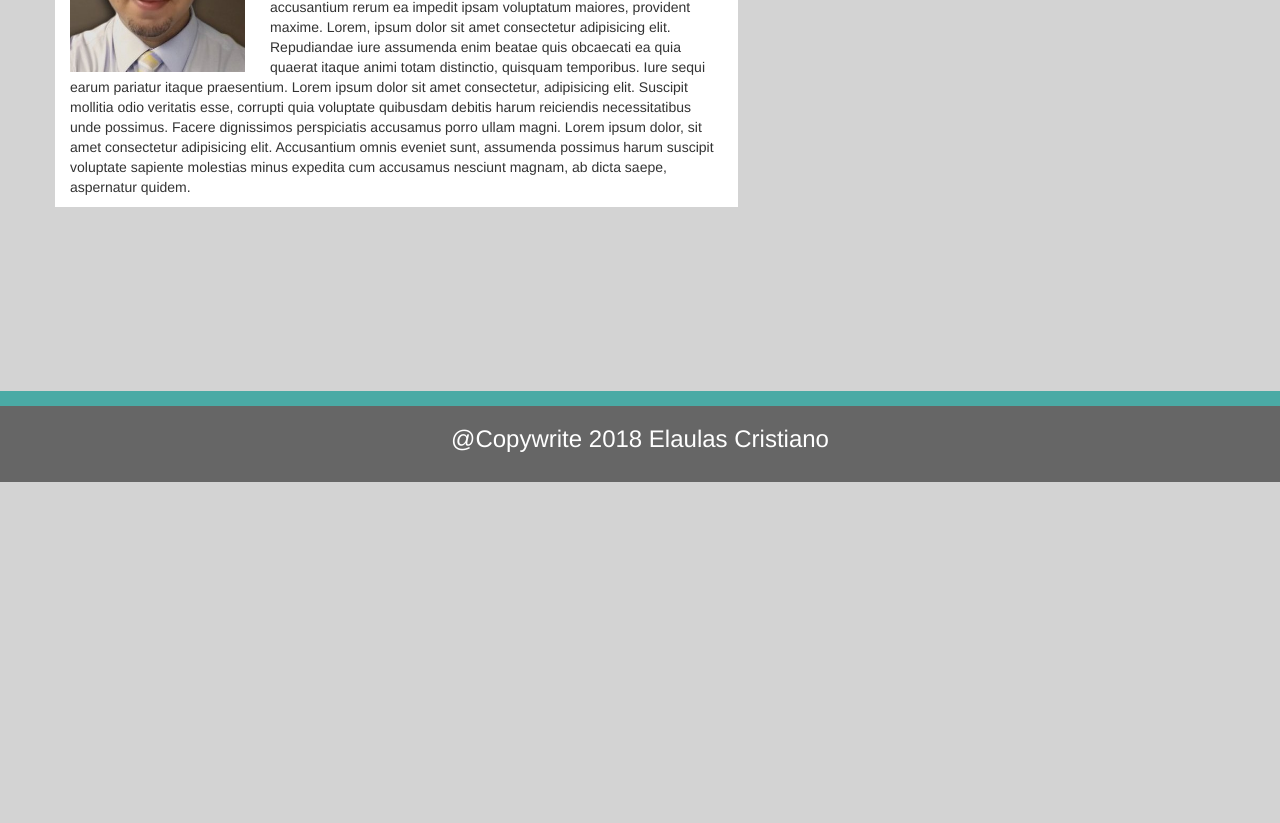
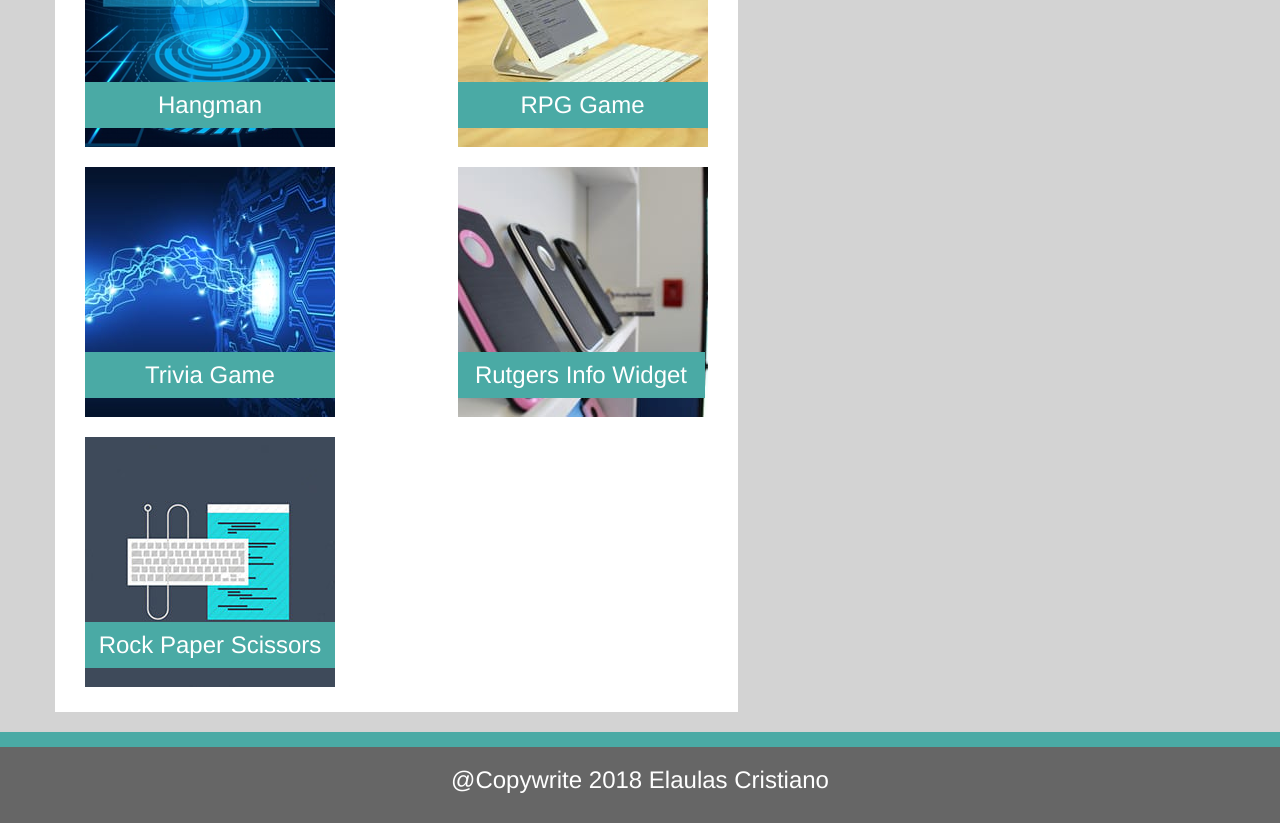
Before and after one commit to elaulas/Bootstrap-Portfolio, a plain HTML site: page portfolio.html in a window 1280 px wide. Shown: the part 318-1141 px from the top of the page. Before the commit the page ends 800 px from the top, so only its background shows below. Drawn offline with nearby package versions, Linux system fonts and the light colour scheme.

Commit message:
Potential Final Submission

```diff
--- a/portfolio.html
+++ b/portfolio.html
@@ -11,12 +11,12 @@
 </head>
 
 <body style="background-color:lightgray">
-<style>
-    h1 {
-        margin-bottom: 20px;
-        padding:15px 0 15px 0;
-    }
-</style>
+    <style>
+        h1 {
+            margin-bottom: 20px;
+            padding: 15px 0 15px 0;
+        }
+    </style>
     <nav class="navbar navbar-default" style="border-bottom:2px solid rgba(119, 119, 119, .2)" ;>
         <div class="container">
             <!-- Brand and toggle get grouped for better mobile display -->
@@ -45,21 +45,104 @@
     <div class="container">
         <div class="row">
             <div class="col-md-7" style="background-color:#ffffff">
-                <h1 style="color:#4aaaa5; border-bottom:2px solid rgba(119, 119, 119, .2);">About Me</h1>
-                <img src="assets/images/elaulas.jpg" alt="Elaulas Cristiano" style="width:200px; float:left;padding-right:25px;">
-                <p>
-                    Lorem ipsum, dolor sit amet consectetur adipisicing elit. Quaerat, velit dicta numquam deleniti quae suscipit adipisci ipsam,
-                    dolorum esse nam delectus pariatur tenetur, alias eos ipsum sint iusto. Hic, similique. Lorem ipsum dolor
-                    sit amet consectetur adipisicing elit. Tempora voluptatibus enim aperiam delectus quos libero fugiat
-                    non eaque? Enim animi facere accusantium rerum ea impedit ipsam voluptatum maiores, provident maxime.
-                    Lorem, ipsum dolor sit amet consectetur adipisicing elit. Repudiandae iure assumenda enim beatae quis
-                    obcaecati ea quia quaerat itaque animi totam distinctio, quisquam temporibus. Iure sequi earum pariatur
-                    itaque praesentium. Lorem ipsum dolor sit amet consectetur, adipisicing elit. Suscipit mollitia odio
-                    veritatis esse, corrupti quia voluptate quibusdam debitis harum reiciendis necessitatibus unde possimus.
-                    Facere dignissimos perspiciatis accusamus porro ullam magni. Lorem ipsum dolor, sit amet consectetur
-                    adipisicing elit. Accusantium omnis eveniet sunt, assumenda possimus harum suscipit voluptate sapiente
-                    molestias minus expedita cum accusamus nesciunt magnam, ab dicta saepe, aspernatur quidem.
-                </p>
+                <h1 style="color:#4aaaa5; border-bottom:2px solid rgba(119, 119, 119, .2);">Portfolio</h1>
+                <div class="images" style="margin-left:15px;">
+                    <div class="row" style="padding-bottom:20px">
+                        <div class="col-sm-12" style="text-align:center">
+                            <div class="left-side" style="float:left;">
+                                <img src="assets/images/tech-1.png" alt="Hangman" style="
+                        padding-right:15px;
+                        position:relative">
+
+                                <h3 style="
+                        background-color:#4aaaa5;
+                        color:#ffffff;
+                        position: absolute;
+                        top:165px;
+                        left:14xpx;
+                        width:250px;
+                        padding-top:10px;
+                        padding-bottom:10px;
+                        ">Hangman</h3>
+                            </div>
+                            <div class="right-side">
+                                <img src="assets/images/tech-2.jpg" alt="RPG Game" style="
+                            padding-right:15px;
+                            float:right;
+                            position:relative">
+
+                                <h3 style="
+                            background-color:#4aaaa5;
+                            color:#ffffff;
+                            position: absolute;
+                            top:165px;
+                            right:30px;
+                            width:250px;
+                            padding-top:10px;
+                            padding-bottom:10px;
+                            ">RPG Game</h3>
+                            </div>
+                        </div>
+                    </div>
+                    <div class="row" style="padding-bottom:20px">
+                        <div class="col-sm-12" style="text-align:center">
+                            <div class="left-side" style="float:left;">
+                                <img src="assets/images/tech-3.jpg" alt="Trivia Game" style="
+                        padding-right:15px;
+                        position:relative">
+
+                                <h3 style="
+                        background-color:#4aaaa5;
+                        color:#ffffff;
+                        position: absolute;
+                        top:165px;
+                        left:14xpx;
+                        width:250px;
+                        padding-top:10px;
+                        padding-bottom:10px;
+                        ">Trivia Game</h3>
+                            </div>
+                            <div class="right-side">
+                                <img src="assets/images/tech-4.jpg" alt="Rutgers Info Widget" style="
+                            padding-right:15px;
+                            float:right;
+                            position:relative">
+
+                                <h3 style="
+                            background-color:#4aaaa5;
+                            color:#ffffff;
+                            position: absolute;
+                            top:165px;
+                            right:33px;
+                            width:247px;
+                            padding-top:10px;
+                            padding-bottom:10px;
+                            ">Rutgers Info Widget</h3>
+                            </div>
+                        </div>
+                    </div>
+                    <div class="row">
+                        <div class="col-sm-12" style="text-align:center">
+                            <div class="left-side" style="float:left; margin-bottom:25px;">
+                                <img src="assets/images/tech-5.jpg" alt="Rock Paper Scissors" style="
+                                padding-right:15px;
+                                position:relative">
+
+                                        <h3 style="
+                                background-color:#4aaaa5;
+                                color:#ffffff;
+                                position: absolute;
+                                top:165px;
+                                left:14xpx;
+                                width:250px;
+                                padding-top:10px;
+                                padding-bottom:10px;
+                                ">Rock Paper Scissors</h3>
+                            </div>
+                        </div>
+
+                    </div>
+                </div>
             </div>
             <div class="col-md-4" style="background-color:#ffffff; float:right">
                 <h1 style="color:#4aaaa5; text-align:center; border-bottom:2px solid rgba(119, 119, 119, .2);">Connect With Me</h1>
@@ -78,7 +161,7 @@
         </div>
     </div>
     <div class="container-fluid footer">
-        <div class="row" style="background-color:#666666; text-align:center; position:fixed; bottom:0; right:0;left:0;color:#ffffff; padding:0px 0px 20px 0px; border-top:15px solid #4aaaa5">
+        <div class="row" style="background-color:#666666; text-align:center; position:relative; bottom:0; right:0;left:0;color:#ffffff; padding:0px 0px 20px 0px; border-top:15px solid #4aaaa5; margin-top:20px;">
             <div class="col-md-12">
                 <h3>@Copywrite 2018 Elaulas Cristiano</h3>
 
```
Also changed, not shown: index.html (+19 -18 lines), assets/images/tech-1.png (added), assets/images/tech-2.jpg (added), assets/images/tech-3.jpg (added), assets/images/tech-4.jpg (added), assets/images/tech-5.jpg (added).
